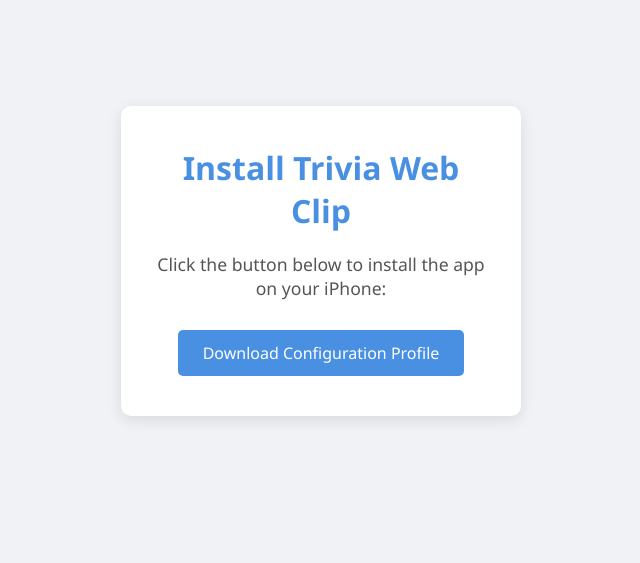
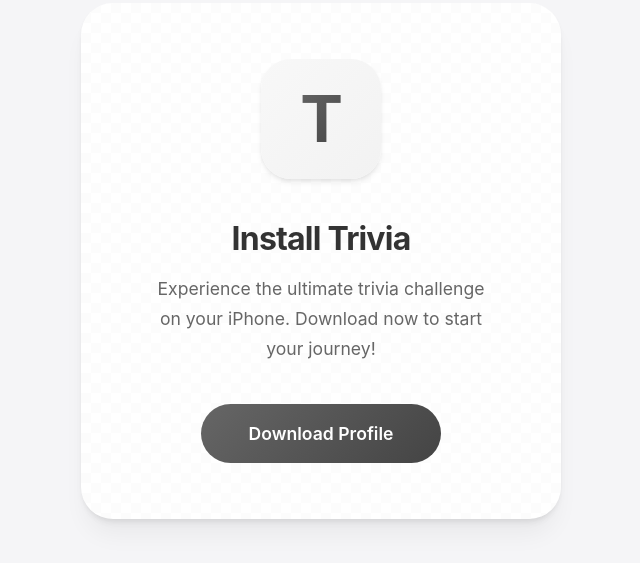
Before and after one commit to jedieason/BioChem, a plain HTML site: page index.html in a window 1280 px wide. Shown: the part 139-702 px from the top of the page, without its empty margins (319-959 px from the left). Drawn offline with Linux system fonts and the light colour scheme.

Commit message:
Update index.html

```diff
--- a/index.html
+++ b/index.html
@@ -1,92 +1,179 @@
 <!DOCTYPE html>
 <html lang="en">
 <head>
-  <meta charset="UTF-8">
-  <meta name="viewport" content="width=device-width, initial-scale=1">
-  <title>Install Trivia</title>
-  <style>
-    /* Reset some default styles */
-    * {
-      box-sizing: border-box;
-      margin: 0;
-      padding: 0;
-    }
+    <meta charset="UTF-8">
+    <meta name="viewport" content="width=device-width, initial-scale=1.0">
+    <title>Install Trivia</title>
+    <style>
+        * {
+            margin: 0;
+            padding: 0;
+            box-sizing: border-box;
+            font-family: -apple-system, BlinkMacSystemFont, "SF Pro Display", "Segoe UI", system-ui, sans-serif;
+        }
 
-    body {
-      font-family: 'Segoe UI', Tahoma, Geneva, Verdana, sans-serif;
-      background-color: #f0f2f5;
-      display: flex;
-      align-items: center;
-      justify-content: center;
-      height: 100vh;
-      color: #333;
-    }
+        body {
+            min-height: 100vh;
+            display: flex;
+            justify-content: center;
+            align-items: center;
+            background: #f5f5f7;
+            padding: 20px;
+        }
 
-    .container {
-      background-color: #fff;
-      padding: 40px 30px;
-      border-radius: 10px;
-      box-shadow: 0 4px 15px rgba(0, 0, 0, 0.1);
-      text-align: center;
-      max-width: 400px;
-      width: 90%;
-    }
+        .container {
+            background: white;
+            padding: 3.5rem;
+            border-radius: 32px;
+            box-shadow:
+                0 4px 6px -1px rgba(0, 0, 0, 0.05),
+                0 2px 4px -1px rgba(0, 0, 0, 0.03),
+                0 20px 25px -5px rgba(0, 0, 0, 0.05),
+                0 10px 10px -5px rgba(0, 0, 0, 0.02);
+            max-width: 90%;
+            width: 480px;
+            text-align: center;
+            position: relative;
+        }
 
-    h1 {
-      font-size: 2em;
-      margin-bottom: 20px;
-      color: #4A90E2;
-    }
+        .content {
+            position: relative;
+            z-index: 1;
+            display: flex;
+            flex-direction: column;
+            align-items: center;
+            justify-content: center;
+            min-height: 400px;
+        }
 
-    p {
-      font-size: 1.1em;
-      margin-bottom: 30px;
-      color: #555;
-    }
+        .icon {
+            width: 120px;
+            height: 120px;
+            background: linear-gradient(135deg, #f8f8f8 0%, #f2f2f2 100%);
+            border-radius: 30px;
+            display: flex;
+            align-items: center;
+            justify-content: center;
+            box-shadow:
+                0 2px 4px -1px rgba(0, 0, 0, 0.06),
+                0 4px 6px -1px rgba(0, 0, 0, 0.08);
+            margin-bottom: 2.5rem;
+            position: relative;
+            transition: transform 0.3s ease, box-shadow 0.3s ease;
+        }
 
-    .download-button {
-      display: inline-block;
-      padding: 12px 25px;
-      font-size: 1em;
-      color: #fff;
-      background-color: #4A90E2;
-      border: none;
-      border-radius: 5px;
-      text-decoration: none;
-      transition: background-color 0.3s ease;
-      cursor: pointer;
-    }
+        .icon:hover {
+            transform: translateY(-2px);
+            box-shadow:
+                0 4px 6px -1px rgba(0, 0, 0, 0.1),
+                0 6px 8px -1px rgba(0, 0, 0, 0.12);
+        }
 
-    .download-button:hover {
-      background-color: #357ABD;
-    }
+        .icon::after {
+            content: 'T';
+            font-size: 64px;
+            font-weight: 700;
+            background: linear-gradient(135deg, #666666 0%, #444444 100%);
+            -webkit-background-clip: text;
+            -webkit-text-fill-color: transparent;
+            background-clip: text;
+            letter-spacing: -0.02em;
+        }
 
-    /* Responsive adjustments */
-    @media (max-width: 480px) {
-      .container {
-        padding: 30px 20px;
-      }
+        h1 {
+            color: #333333;
+            font-size: 2rem;
+            margin-bottom: 1rem;
+            font-weight: 700;
+            letter-spacing: -0.025em;
+        }
 
-      h1 {
-        font-size: 1.5em;
-      }
+        p {
+            color: #666666;
+            line-height: 1.7;
+            margin-bottom: 2.5rem;
+            font-size: 1.1rem;
+            padding: 0 1rem;
+            max-width: 400px;
+        }
 
-      p {
-        font-size: 1em;
-      }
+        .install-button {
+            background: linear-gradient(135deg, #666666 0%, #444444 100%);
+            color: white;
+            border: none;
+            padding: 1.2rem 3rem;
+            border-radius: 30px;
+            font-size: 1.1rem;
+            font-weight: 600;
+            cursor: pointer;
+            transition: all 0.3s ease;
+            text-decoration: none;
+            display: inline-block;
+        }
 
-      .download-button {
-        width: 100%;
-        padding: 12px 0;
-      }
-    }
-  </style>
+        .install-button:hover {
+            transform: translateY(-2px);
+            box-shadow: 0 20px 25px -5px rgba(0, 0, 0, 0.15),
+                       0 10px 10px -5px rgba(0, 0, 0, 0.08);
+            background: linear-gradient(135deg, #555555 0%, #333333 100%);
+        }
+
+        .background-pattern {
+            position: absolute;
+            top: 0;
+            left: 0;
+            right: 0;
+            bottom: 0;
+            background: linear-gradient(45deg, #f8f8f8 25%, transparent 25%),
+                        linear-gradient(-45deg, #f8f8f8 25%, transparent 25%),
+                        linear-gradient(45deg, transparent 75%, #f8f8f8 75%),
+                        linear-gradient(-45deg, transparent 75%, #f8f8f8 75%);
+            background-size: 20px 20px;
+            background-position: 0 0, 0 10px, 10px -10px, -10px 0px;
+            opacity: 0.3;
+            border-radius: 32px;
+        }
+
+        @media (max-width: 480px) {
+            .container {
+                padding: 2.5rem;
+            }
+
+            .content {
+                min-height: 350px;
+            }
+
+            h1 {
+                font-size: 1.75rem;
+            }
+
+            p {
+                font-size: 1rem;
+                padding: 0;
+            }
+
+            .icon {
+                width: 100px;
+                height: 100px;
+            }
+
+            .icon::after {
+                font-size: 50px;
+            }
+        }
+    </style>
 </head>
 <body>
-  <div class="container">
-    <h1>Install Trivia Web Clip</h1>
-    <p>Click the button below to install the app on your iPhone:</p>
-    <a href="profile.mobileconfig" download="Trivia.mobileconfig" class="download-button">Download Configuration Profile</a>
-  </div>
+    <div class="container">
+        <div class="background-pattern"></div>
+        <div class="content">
+            <div class="icon"></div>
+            <h1>Install Trivia</h1>
+            <p>Experience the ultimate trivia challenge on your iPhone. Download now to start your journey!</p>
+            <a href="profile.mobileconfig" download="Trivia.mobileconfig" class="install-button">
+                Download Profile
+            </a>
+        </div>
+    </div>
 </body>
 </html>
```
